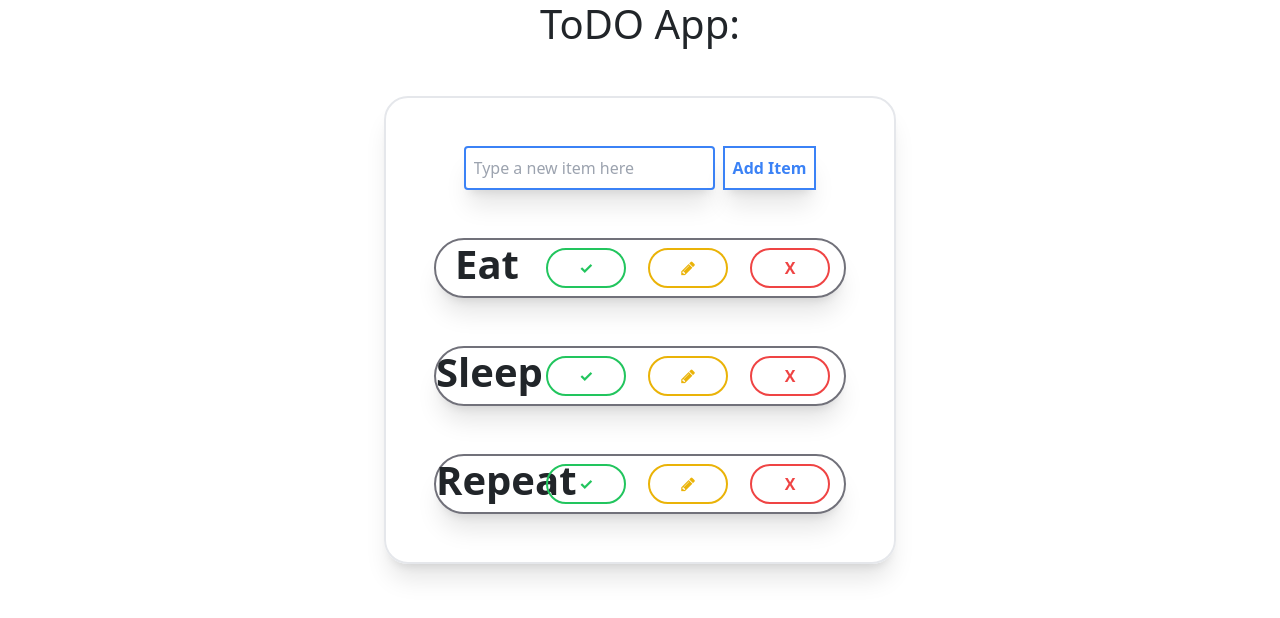
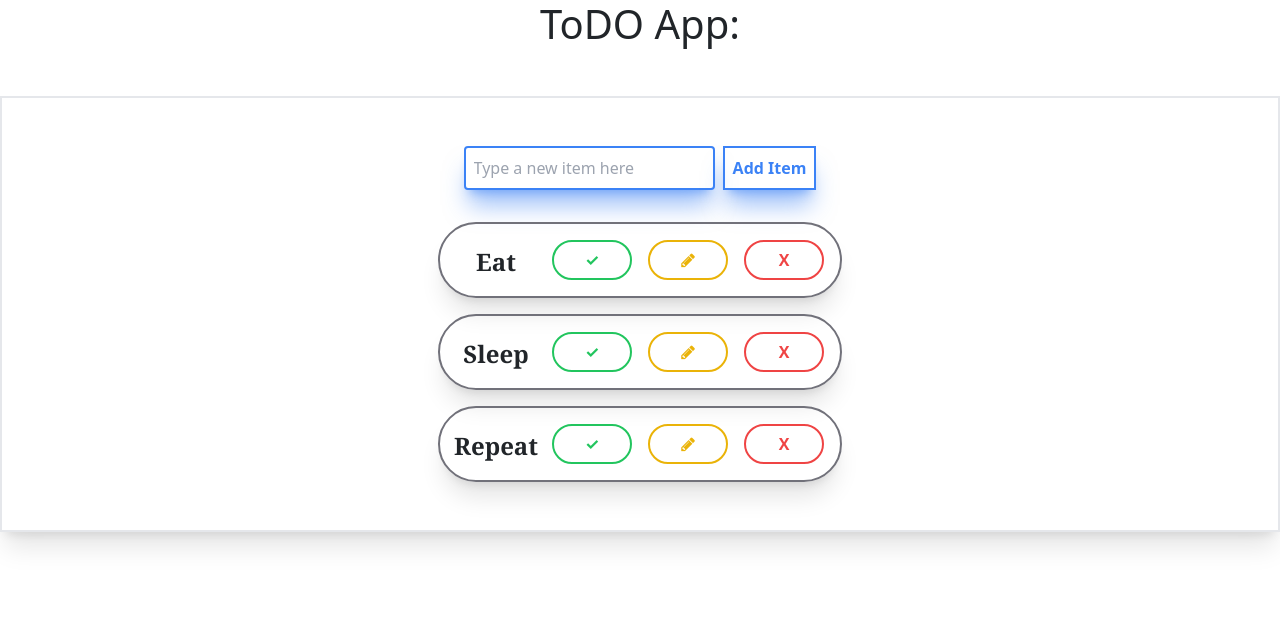
Before and after one commit to Dealsy/ToDo-List, a React (Create React App) app: page / in a window 1280 px wide. Shown: the top 618 px of the page. Built offline with nearby package versions, Linux system fonts and the light colour scheme.

Commit message:
[todo App]: Adds some styling

```diff
--- a/src/App.css
+++ b/src/App.css
@@ -7,9 +7,26 @@
 }
 
 .strike {
-  text-decoration: line-through;
+  position: relative;
+  display: inline-block;
 }
-
+.strike::before, .strike::after {
+  content: '';
+  width: 95%;
+  position: absolute;
+  right: 0;
+  top: 50%;
+}
+.strike::before {
+  border-bottom: 3px solid red;
+  -webkit-transform: skewY(-10deg);
+  transform: skewY(-10deg);
+}
+.strike::after {
+  border-bottom: 3px solid red;
+  -webkit-transform: skewY(10deg);
+  transform: skewY(10deg);
+}
 
 .App-logo {
   height: 40vmin;
--- a/src/componenets/ItemsListBox/ItemsDisplay.js
+++ b/src/componenets/ItemsListBox/ItemsDisplay.js
@@ -14,7 +14,7 @@ function ItemsDisplay() {
   console.log(list);
 
   return (
-    <div className="shadow-xl border-2 rounded-3xl mx-96 mt-5 border-grey   ">
+    <div className="shadow-xl border-2 pb-10  mt-5 border-grey   ">
       <AddItem setData={updateList} />
       {list.map((task) => (
         <Items key={uuid()} updateList={updateList} list={list} task={task} />
--- a/src/componenets/ItemsListBox/items.js
+++ b/src/componenets/ItemsListBox/items.js
@@ -6,6 +6,10 @@ import Button from "react-bootstrap/Button";
 function Items({ task, list, updateList }) {
   const [striked, setStriked] = useState(false);
   const [modalShow, setModalShow] = useState(false);
+  const [edit, setEdit] = useState(false);
+  const [input, setInput] = useState("");
+
+  console.log(input);
 
   const handleClick = () => {
     setStriked((s) => !s);
@@ -16,6 +20,12 @@ function Items({ task, list, updateList }) {
 
     updateList(newList);
     console.log("new", newList);
+  }
+
+  function updateTodo(e) {
+    e.preventDefault();
+    const value = input;
+    console.log(value);
   }
 
   function MyVerticallyCenteredModal(props) {
@@ -36,6 +46,7 @@ function Items({ task, list, updateList }) {
             className="border-2 border-zinc-400 p-2 w-96 rounded-lg"
             type="textarea"
             name="editField"
+            onChange={(e) => setInput(e.target.value)}
             placeholder={task.name}
           />
         </Modal.Body>
@@ -43,18 +54,18 @@ function Items({ task, list, updateList }) {
           <Button variant="danger" onClick={props.onHide}>
             Cancel
           </Button>
-          <Button variant="success">Save</Button>
+          <Button variant="success">Update</Button>
         </Modal.Footer>
       </Modal>
     );
   }
 
   return (
-    <div key={uuid()}>
-      <div className="grid grid-cols-4  content-start m-5 border-2 border-zinc-500 rounded-full  shadow-xl  ">
+    <div className="flex justify-center " key={uuid()}>
+      <div className="grid grid-cols-4  content-start m-2 border-2 border-zinc-500 rounded-full p-2  shadow-xl">
         <span name={task.name} className={`${striked ? "strike" : ""}`}>
           <h1>
-            <b>{task.name}</b>
+            <b className="text-2xl font-serif">{task.name}</b>
           </h1>
         </span>
         <div className="contents"></div>
@@ -66,7 +77,7 @@ function Items({ task, list, updateList }) {
         </button>
         <button
           onClick={() => setModalShow(true)}
-          className=" font-bold w-20  text-yellow-500 border-2 border-yellow-500 rounded-full  hover:bg-yellow-500 hover:text-white m-2  ml-24"
+          className=" font-bold w-20   text-yellow-500 border-2 border-yellow-500 rounded-full  hover:bg-yellow-500 hover:text-white m-2  ml-24"
         >
           <i className="fa fa-pencil"></i>
         </button>
--- a/src/componenets/addButton.js
+++ b/src/componenets/addButton.js
@@ -17,10 +17,10 @@ function AddItem({ setData }) {
   }
 
   return (
-    <form>
+    <form className="mb-4">
       <input
         type="text"
-        className="shadow-xl border-2 border-blue-500 rounded mt-5 p-2 mr-2"
+        className="shadow-xl  shadow-blue-500/50 border-2 border-blue-500 rounded mt-5 p-2 mr-2"
         placeholder="Type a new item here"
         onChange={(e) => addItem(e.target.value)}
       />
@@ -28,7 +28,7 @@ function AddItem({ setData }) {
       <button
         type="submit"
         onClick={handleSubmit}
-        className=" shadow-xl border-2 border-blue-500 text-blue-500 hover:bg-blue-500 hover:text-white font-bold p-2 mt-5"
+        className=" shadow-xl border-2 border-blue-500 text-blue-500 hover:bg-blue-500 hover:text-white font-bold p-2 mt-5  shadow-blue-500/50"
       >
         Add Item
       </button>
```
